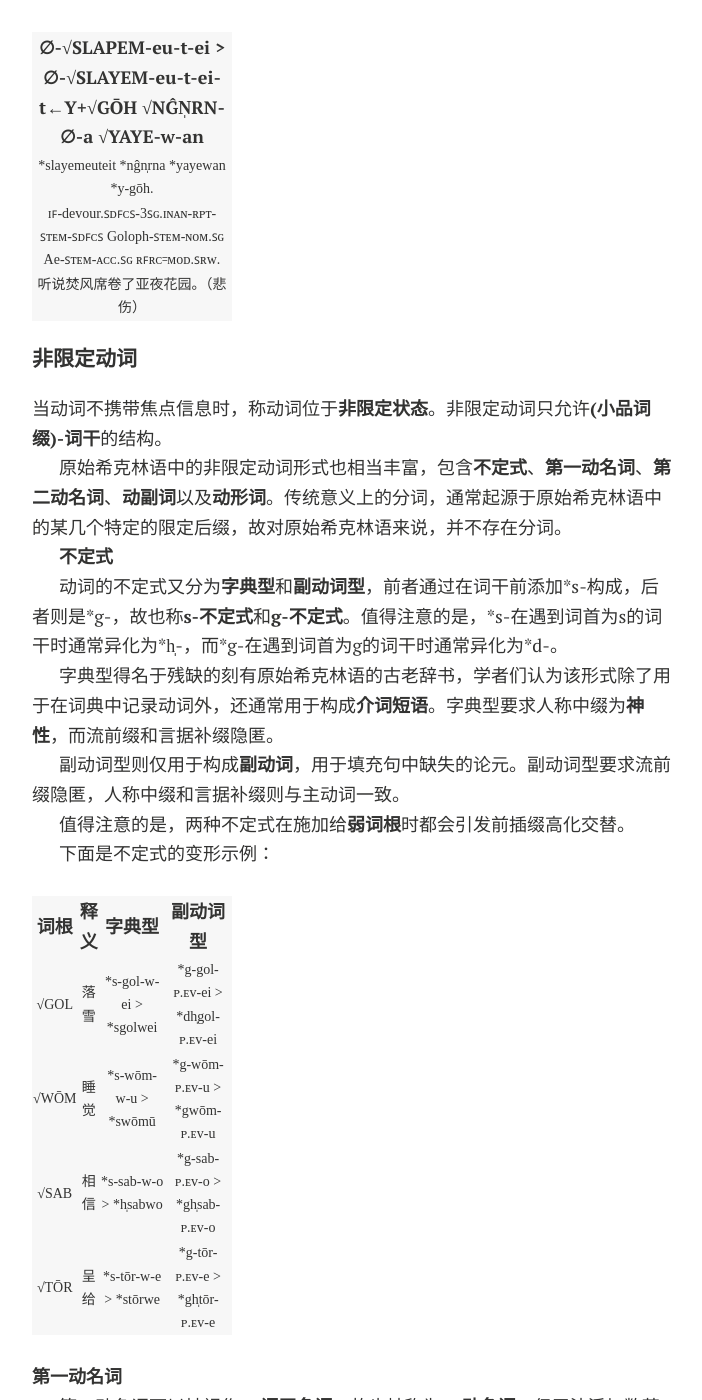
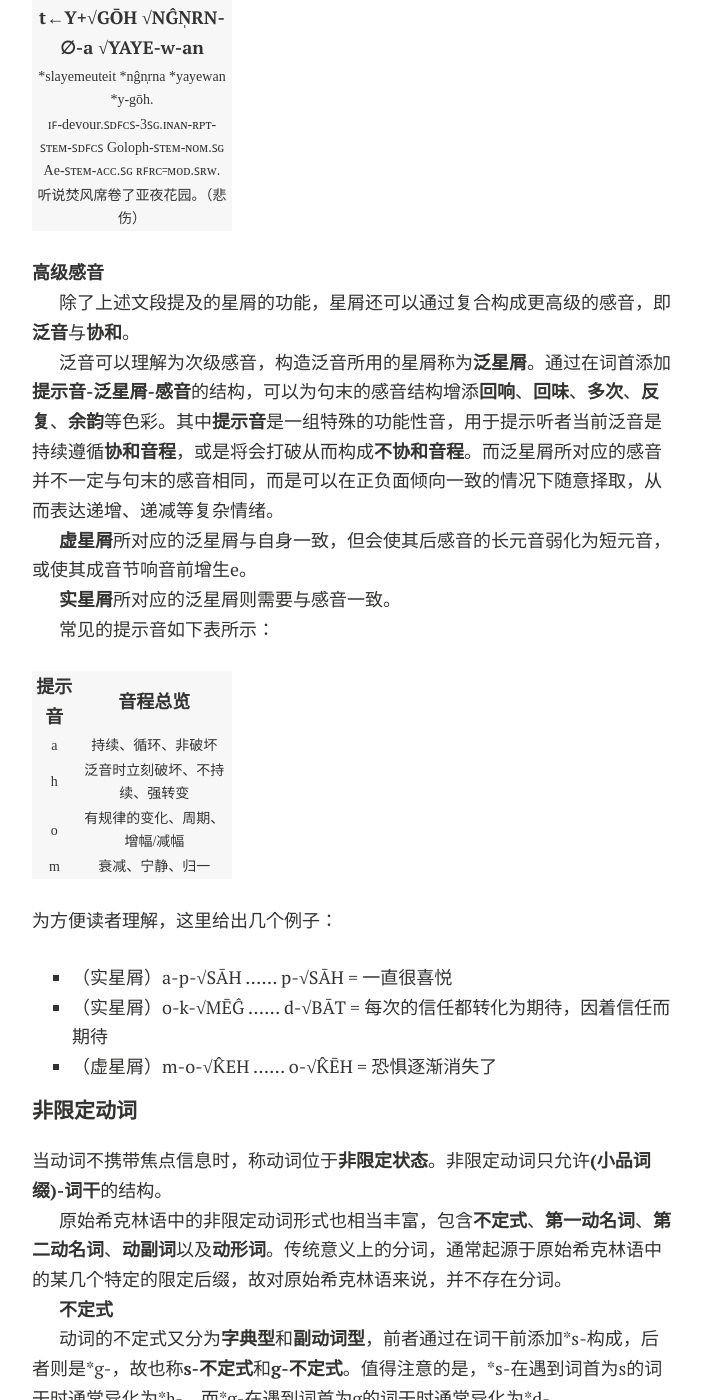
Before and after one commit to Kinnuch/kinnuch.github.io, a Jekyll site: the page built from laim/Proto-Shikṛin.md, in a window 1280 px wide and 1400 px high, scrolled down 30532 px. Shown: the whole window, without its empty margins (288-990 px from the left). Built offline with Jekyll 4.4.1, drawn with Linux system fonts in a browser that asks for light colours; nearby versions of some CDN libraries; comment, search, counter and statistics services are not loaded; a style sheet for code colours, icons or effects is not loaded; some of the changed text lies outside the part shown.

Commit message:
Update Proto-Shikṛin.md

```diff
--- a/laim/Proto-Shikṛin.md
+++ b/laim/Proto-Shikṛin.md
@@ -505,15 +505,13 @@
 
 小品词一般作为额外成分参与派生而不单独成词，虽然在某些文本中的确观测到少量的成词情况，但学者们普遍认为这是原始希克林语成系统之前的非标准用法。
 
+小品词中比较特殊的一类词被称为**感音**，这些词在帮助构造情绪，氛围等时有很大作用。感音通常都是单音节词，且元音一定为**长元音**或**成音节响音**。关于感音的详情见下文的动词形态。
+
 #### 6. 动词形态
 
 原始希克林语的动词形态非常丰富，涉及**时**、**体**、**人称**、**流**、**式**和**言据**六个范畴。
 
-其中时态三分为**远过去时**、**过去时**和**非过去时**。远过去时用于表达非常久远、非常古老的事件，也用于表达客观真理或在对话中表达不容置疑、坚定的语气。
-
-体貌则分为**一般体**、**习惯体**、**反复体**和**临终体**。习惯体用于表达习惯，习俗或是约定俗成。反复体则表达动作在短时间内不断进行或重复。临终体则表达动作即将结束，配合焦点切换可表达动作完成。
-
-在进入接下来的范畴前，需要先引用亚夜世界的一点背景知识向读者介绍索恩界六大主导天体和天幕正中央的天环，其中**象征**部分请参考**西古萨所著流云语天体律**一节：
+在进入范畴的介绍前，需要先引用亚夜世界的一点背景知识向读者介绍索恩界六大主导天体和天幕正中央的天环，其中**象征**部分请参考**西古萨所著流云语天体律**一节：
 
 |    形式    |      释义      |    象征    | 感官、识 |   对位   | 代表元音 |
 | :--------: | :------------: | :--------: | :------: | :------: | :------: |
@@ -740,6 +736,31 @@
 | ɪꜰ-devour.ꜱᴅꜰᴄꜱ-3ꜱɢ.ɪɴᴀɴ-ʀᴘᴛ-ꜱᴛᴇᴍ-ꜱᴅꜰᴄꜱ Goloph-ꜱᴛᴇᴍ-ɴᴏᴍ.ꜱɢ Ae-ꜱᴛᴇᴍ-ᴀᴄᴄ.ꜱɢ ʀꜰʀᴄ꞊ᴍᴏᴅ.ꜱʀᴡ. |
 |               听说焚风席卷了亚夜花园。（悲伤）               |
 
+**高级感音**
+
+除了上述文段提及的星屑的功能，星屑还可以通过复合构成更高级的感音，即**泛音**与**协和**。
+
+泛音可以理解为次级感音，构造泛音所用的星屑称为**泛星屑**。通过在词首添加**提示音-泛星屑-感音**的结构，可以为句末的感音结构增添**回响**、**回味**、**多次**、**反复**、**余韵**等色彩。其中**提示音**是一组特殊的功能性音，用于提示听者当前泛音是持续遵循**协和音程**，或是将会打破从而构成**不协和音程**。而泛星屑所对应的感音并不一定与句末的感音相同，而是可以在正负面倾向一致的情况下随意择取，从而表达递增、递减等复杂情绪。
+
+**虚星屑**所对应的泛星屑与自身一致，但会使其后感音的长元音弱化为短元音，或使其成音节响音前增生e。
+
+**实星屑**所对应的泛星屑则需要与感音一致。
+
+常见的提示音如下表所示：
+
+| 提示音 |            音程总览            |
+| :----: | :----------------------------: |
+|   a    |       持续、循环、非破坏       |
+|   h    | 泛音时立刻破坏、不持续、强转变 |
+|   o    | 有规律的变化、周期、增幅/减幅  |
+|   m    |        衰减、宁静、归一        |
+
+为方便读者理解，这里给出几个例子：
+
+- （实星屑）a-p-√SĀH …… p-√SĀH = 一直很喜悦
+- （实星屑）o-k-√MĒĜ …… d-√BĀT = 每次的信任都转化为期待，因着信任而期待
+- （虚星屑）m-o-√K̂EH …… o-√K̂ĒH = 恐惧逐渐消失了
+
 ##### 非限定动词
 
 当动词不携带焦点信息时，称动词位于**非限定状态**。非限定动词只允许**(小品词缀)-词干**的结构。
@@ -829,7 +850,7 @@
 
 来看下面的例子：
 
-| ∅-√K̂Ē-w-∅-ei-m √SEUK̂-√RĒN-∅-amen  √HA-√HEID-é-n a-√BEIR-e-k. |
+| ∅-√K̂Ē-w-∅-ei-m √SEUK̂-√RĒN-∅-amen √HA-√HEID-é-n a-√BEIR-e-k.  |
 | :----------------------------------------------------------: |
 |             *k̂ēweim *sok̂renamen *hedén *abeirek.             |
 | ɪꜰ-exist-3ꜱɢ.ɢᴅ-ᴇᴠ-ꜱᴛᴇᴍ-ɴꜰᴄꜱ white-thread-ꜱᴛᴇᴍ-ᴄᴏᴍ ɪɴᴛꜱ-closure-ꜱᴛᴇᴍ-ᴀᴄᴄ.ꜱɢ ɪɴᴠ-protect-ꜱᴛᴇᴍ-ᴏʙʟɢ. |
```
Also changed, not shown: other parts of laim/Proto-Shikṛin.md (+5 -7 lines).
